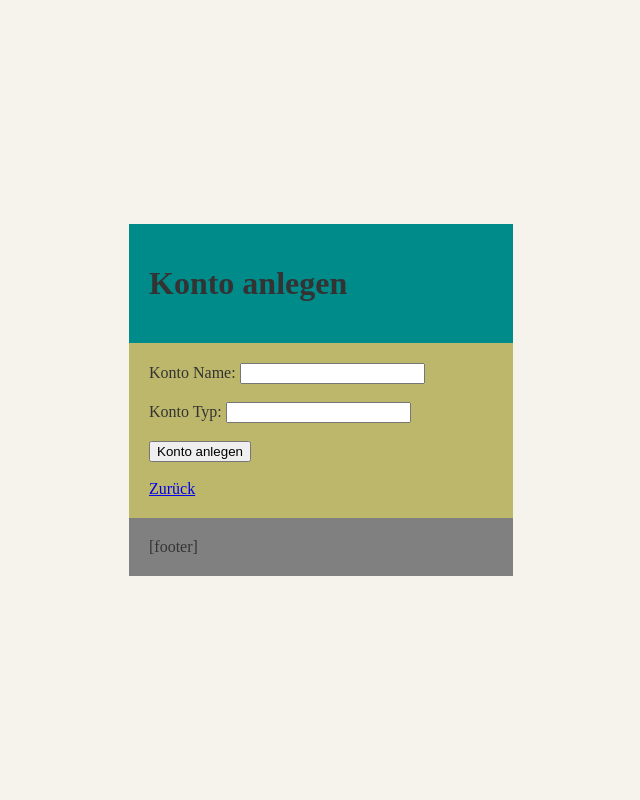
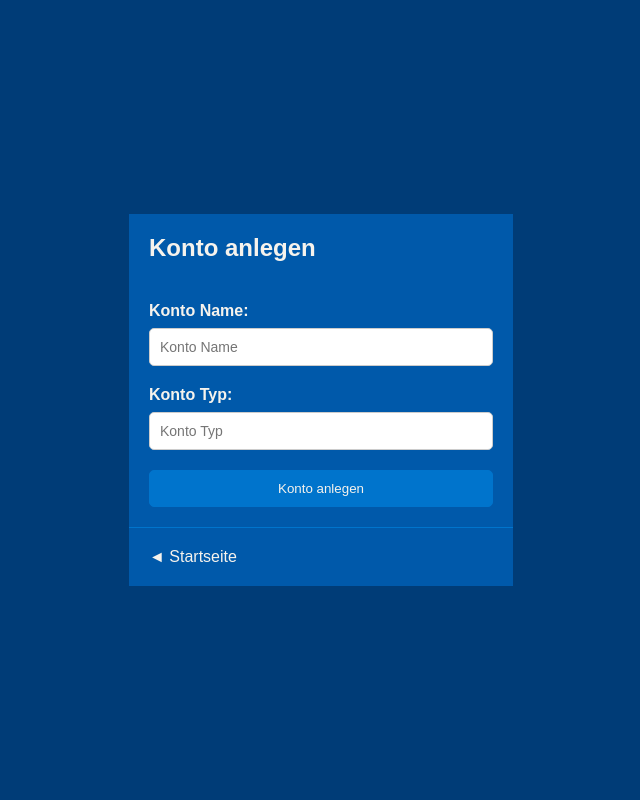
Before and after one commit to strazds/Buchfuehrung, a PHP site: page /?action=konto_anlegen in a window 1280 px wide. Shown: the whole page, without its empty margins (319-959 px from the left). Run offline with PHP 8.4, Linux system fonts and the light colour scheme.

Commit message:
show status message

```diff
--- a/css/style.css
+++ b/css/style.css
@@ -1,10 +1,24 @@
+:root {
+  --color00: #333;
+  --color01: #003c77;
+  --color02: #0059aa;
+  --color03: #0074cc;
+  --color99: #f6f3ed;
+}
+
+* {
+  box-sizing: border-box;
+}
+
 html,
 body {
-  color: #333;
-  background-color: #f6f3ed;
+  color: var(--color00);
+  background-color: var(--color99);
   margin: 0;
   padding: 0;
   height: 100%;
+  font-family: Arial, sans-serif;
+  font-size: 16px;
 }
 
 #layout-container {
@@ -12,15 +26,30 @@ body {
   min-height: 100%;
   display: flex;
   border: none;
-  justify-content: center; /* align item horizontally */
-  align-items: center; /* align item vertically */
+  justify-content: center;
+  align-items: center;
+  background-color: var(--color01);
 }
 
 #layout {
   width: 30%;
+  background-color: var(--color02);
 }
 
-#layout-body {
+#layout-header h1 {
+  margin: 0;
+  font-size: 1.5em;
+  color: var(--color99);
+}
+
+#layout-footer {
+  border-top: thin solid var(--color03);
+  color: var(--color99);
+}
+
+#layout-footer a {
+  color: var(--color99);
+  text-decoration: none;
 }
 
 .vertical-layout {
@@ -31,3 +60,51 @@ body {
 .layout {
   padding: 20px;
 }
+
+.button-like-link {
+  display: inline-block;
+  padding: 10px 20px;
+  text-align: center;
+  text-decoration: none;
+  background-color: var(--color03);
+  color: var(--color99);
+  border: 1px solid var(--color03);
+  border-radius: 5px;
+  cursor: pointer;
+  width: 100%;
+}
+
+.button-like-link:hover {
+  background-color: var(--color02);
+}
+
+.button-like-link:active {
+  background-color: var(--color01);
+}
+
+.form-group {
+  display: flex;
+  flex-direction: column;
+  margin-bottom: 20px;
+}
+
+.label {
+  font-size: 16px;
+  font-weight: bold;
+  margin-bottom: 8px;
+  color: var(--color99);
+}
+
+.input-field {
+  padding: 10px;
+  font-size: 14px;
+  border: 1px solid #ccc;
+  border-radius: 5px;
+  outline: none;
+  transition: border-color 0.3s;
+}
+
+.input-field:focus {
+  border-color: var(--color01);
+  box-shadow: 0 0 5px var(--color01);
+}
--- a/index.php
+++ b/index.php
@@ -4,7 +4,9 @@
  Auf Basis der angelegten Konten sollen Buchungssätze gespeichert werden können.
  Die Buchungen der Konten sollen angezeigt werden können.
 -->
-
+<?php
+$api_response = require_once('./utils/api.php');
+?>
 
 <!DOCTYPE html>
 <html lang="en">
--- a/layout.php
+++ b/layout.php
@@ -1,18 +1,23 @@
 <?php
 include_once './router/default.router.php';
-$result = getRoute(isset($_GET["action"]) || "");
+$result = getRoute(isset($_GET["action"]) ? $_GET["action"] : "home");
 ?>
 
 <div id="layout-container">
-  <div id="layout" class="vertical-layout" style="background-color: aqua">
-    <div id="layout-header" class="layout" style="background-color: darkcyan">
+  <div id="layout" class="vertical-layout">
+    <div id="layout-header" class="layout">
       <h1>
         <?php echo $result["header"]; ?>
       </h1>
     </div>
-    <div id="layout-body" class="layout" style="background-color: darkkhaki">
+    <div id="layout-body" class="layout">
       <?php include_once $result["body"]; ?>
     </div>
-    <div id="layout-footer" class="layout" style="background-color: gray">[footer]</div>
+    <div id="layout-footer" class="layout">
+      <?php if (isset($_GET['action'])) { ?>
+        <a href="./">&#9668;</a>
+      <?php } ?>
+      <?php echo json_decode($api_response)->message; ?>
+    </div>
   </div>
 </div>
--- a/router/default.router.php
+++ b/router/default.router.php
@@ -6,21 +6,25 @@ function getRoute($action)
     $body = "";
     switch ($action) {
         case 'konto_anlegen':
+            $route = "konto_anlegen";
             $header = "Konto anlegen";
             $body = "./views/konto_anlegen.php";
             break;
         case 'buchungssatz_speichern':
+            $route = "buchungssatz_speichern";
             $header = "Buchungssatz speichern";
             $body = "./views/buchungssatz_speichern.php";
             break;
         default:
+            $route = "home";
             $header = "Buchführung";
             $body = "./views/home.php";
             break;
     }
     return array(
         "header" => $header,
-        "body" => $body
+        "body" => $body,
+        "route" => $route,
     );
 }
 ?>
--- a/routes/buchungen.php
+++ b/routes/buchungen.php
@@ -1,11 +1,11 @@
 <?php
-include_once '../utils/db.php';
+include_once './utils/db.php';
 $pdo = getConnection();
 
 // Buchungssatz erstellen
 if ($_POST['_method'] === 'POST') {
-    include_once '../services/buchungen.php';
-    buchungErstellen($pdo, $_POST);
+    include_once './services/buchungen.php';
+    return buchungErstellen($pdo, $_POST);
 }
 
 closeConnection();
--- a/routes/konten.php
+++ b/routes/konten.php
@@ -1,5 +1,5 @@
 <?php
-include_once '../utils/db.php';
+include_once './utils/db.php';
 $pdo = getConnection();
 
 // Konten-Endpunkte
@@ -23,8 +23,8 @@ if ($_SERVER['REQUEST_METHOD'] === 'GET' && isset($_GET['id'])) {
 
 // Konto erstellen
 if ($_POST['_method'] === 'POST') {
-    include_once '../services/konten.php';
-    kontoErstellen($pdo, $_POST);
+    include_once './services/konten.php';
+    return kontoErstellen($pdo, $_POST);
 }
 
 // Konto aktualisieren
--- a/services/konten.php
+++ b/services/konten.php
@@ -1,5 +1,5 @@
 <?php
-header("Content-Type: application/json");
+// header("Content-Type: application/json");
 function kontoErstellen($pdo, $data)
 {
     // Daten aus JSON holen
@@ -14,10 +14,10 @@ function kontoErstellen($pdo, $data)
     try {
         $stmt->execute();
         $response = array("message" => "Konto erfolgreich erstellt");
-        echo json_encode($response);
+        return json_encode($response);
     } catch (PDOException $e) {
         $response = array("message" => "Fehler beim Erstellen des Kontos: " . $e->getMessage());
-        echo json_encode($response);
+        return json_encode($response);
     }
 }
 
--- a/utils/api.php
+++ b/utils/api.php
@@ -1,13 +1,19 @@
 <?php
-header("Content-Type: application/json");
+// header("Content-Type: application/json");
+
+if (!isset($_GET['endpoint'])) {
+    return json_encode(array("message" => "Startseite"));
+}
 
 // Route: Konten
 if ($_GET['endpoint'] === 'konten') {
-    include_once '../routes/konten.php';
+    $result = require_once('./routes/konten.php');
+    return $result;
 }
 
 // Route: Buchungen
 if ($_GET['endpoint'] === 'buchungen') {
-    include_once '../routes/buchungen.php';
+    $result = require_once('./routes/buchungen.php');
+    return $result;
 }
 ?>
--- a/utils/db.php
+++ b/utils/db.php
@@ -14,7 +14,6 @@ function getConnection()
     try {
         $pdo = new PDO("mysql:host=$host;dbname=$dbname", $username, $password);
         $pdo->setAttribute(PDO::ATTR_ERRMODE, PDO::ERRMODE_EXCEPTION);
-        echo "Verbindung zur Datenbank hergestellt.";
     } catch (PDOException $e) {
         die("Verbindung fehlgeschlagen: " . $e->getMessage());
     }
--- a/views/konto_anlegen.php
+++ b/views/konto_anlegen.php
@@ -1,14 +1,15 @@
-<form action="http://localhost/projekt1/utils/api.php?endpoint=konten" method="post" target="_blank">
+<form action="./?endpoint=konten&action=konto_anlegen" method="post">
   <input type="hidden" name="_method" value="POST" />
 
-  <label for="KontoName">Konto Name:</label>
-  <input type="text" id="KontoName" name="KontoName" required /><br /><br />
+  <div class="form-group">
+    <label for="KontoName" class="label">Konto Name:</label>
+    <input type="text" id="KontoName" class="input-field" name="KontoName" placeholder="Konto Name" required />
+  </div>
 
-  <label for="KontoTyp">Konto Typ:</label>
-  <input type="text" id="KontoTyp" name="KontoTyp" required /><br /><br />
+  <div class="form-group">
+    <label for="KontoTyp" class="label">Konto Typ:</label>
+    <input type="text" id="KontoTyp" class="input-field" name="KontoTyp" placeholder="Konto Typ" required />
+  </div>
 
-  <input type="submit" value="Konto anlegen" />
+  <input class="button-like-link" type="submit" value="Konto anlegen" />
 </form>
-
-<br>
-<a href="javascript:history.back()">Zurück</a>
```
Also changed, not shown: services/buchungen.php (+3 -4 lines), views/buchungssatz_speichern.php (+14 -11 lines), views/home.php (+3 -7 lines).
